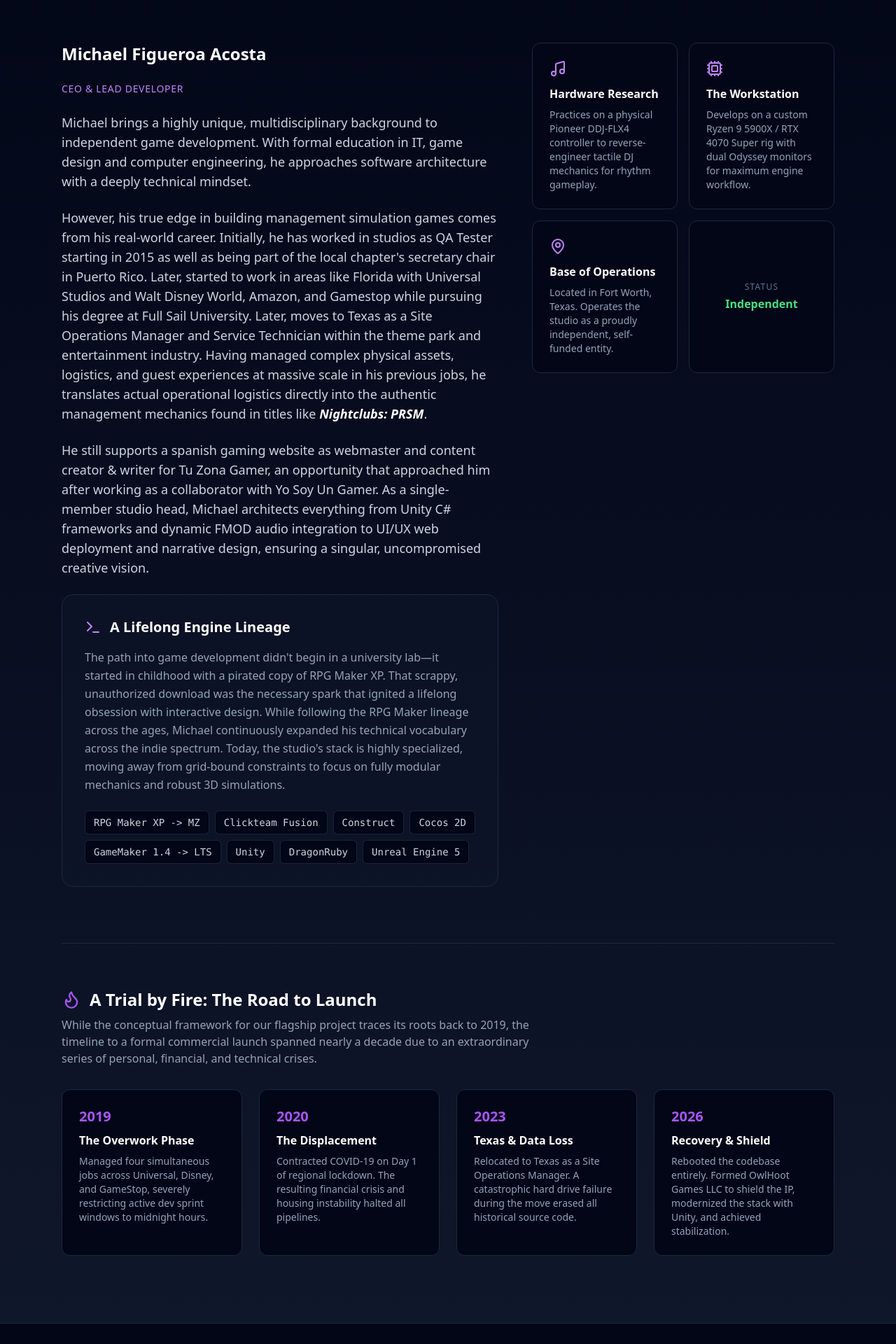
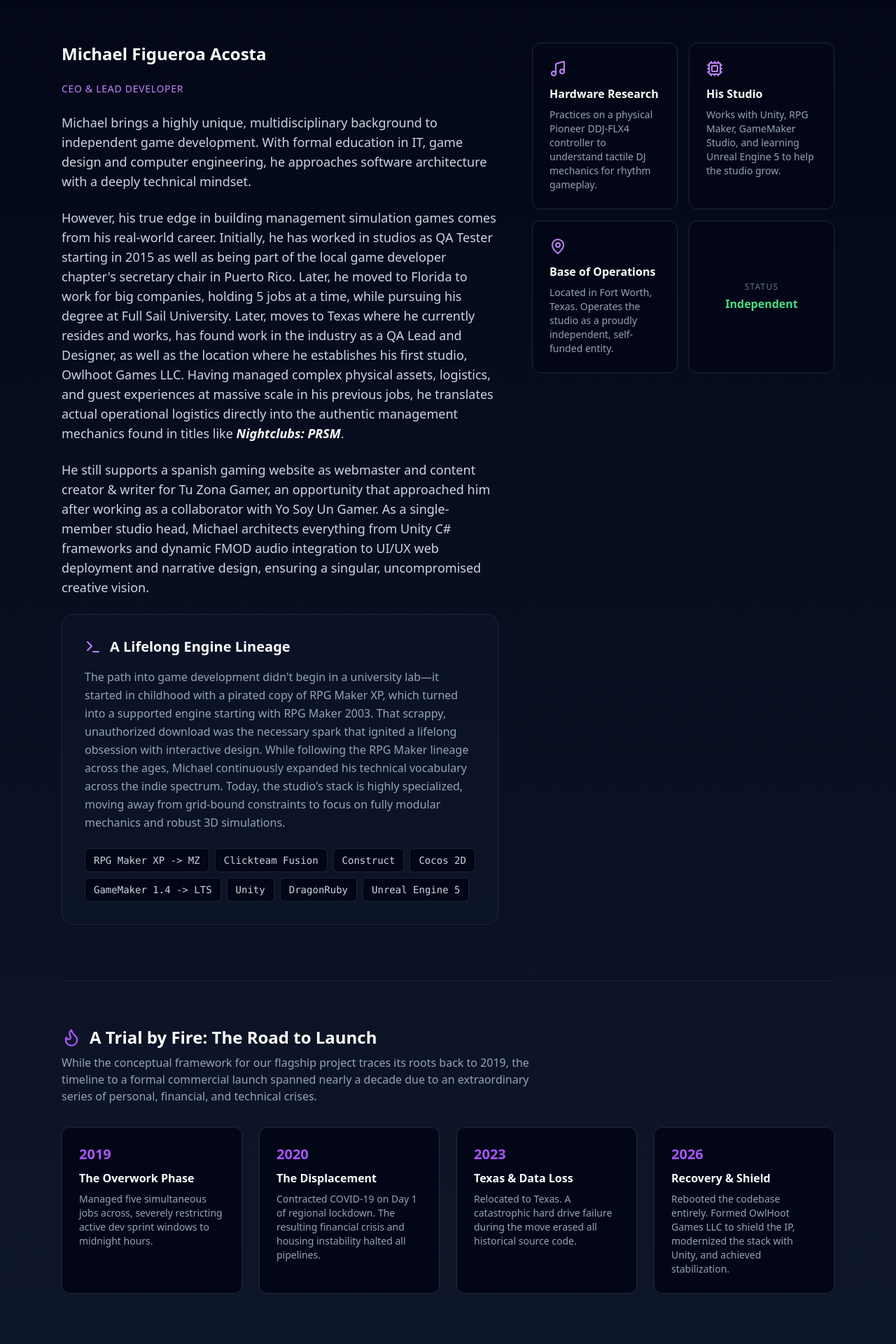
Before and after one commit to OwlhootMike/owlhootgames-site, a Next.js app: page /about in a window 1280 px wide. Shown: the part 1940-3860 px from the top of the page at 70% size. Built offline with nearby package versions, Linux system fonts and the light colour scheme.

Commit message:
Updating Information

```diff
--- a/app/about/page.tsx
+++ b/app/about/page.tsx
@@ -114,7 +114,7 @@ export default function AboutPage() {
                 Michael brings a highly unique, multidisciplinary background to independent game development. With formal education in IT, game design and computer engineering, he approaches software architecture with a deeply technical mindset.
               </p>
               <p>
-                However, his true edge in building management simulation games comes from his real-world career. Initially, he has worked in studios as QA Tester starting in 2015 as well as being part of the local chapter's secretary chair in Puerto Rico. Later, started to work in areas like Florida with Universal Studios and Walt Disney World, Amazon, and Gamestop while pursuing his degree at Full Sail University. Later, moves to Texas as a Site Operations Manager and Service Technician within the theme park and entertainment industry. Having managed complex physical assets, logistics, and guest experiences at massive scale in his previous jobs, he translates actual operational logistics directly into the authentic management mechanics found in titles like <span className="text-white font-semibold italic">Nightclubs: PRSM</span>.
+                However, his true edge in building management simulation games comes from his real-world career. Initially, he has worked in studios as QA Tester starting in 2015 as well as being part of the local game developer chapter's secretary chair in Puerto Rico. Later, he moved to Florida to work for big companies, holding 5 jobs at a time, while pursuing his degree at Full Sail University. Later, moves to Texas where he currently resides and works, has found work in the industry as a QA Lead and Designer, as well as the location where he establishes his first studio, Owlhoot Games LLC. Having managed complex physical assets, logistics, and guest experiences at massive scale in his previous jobs, he translates actual operational logistics directly into the authentic management mechanics found in titles like <span className="text-white font-semibold italic">Nightclubs: PRSM</span>.
               </p>
               <p>
                 He still supports a spanish gaming website as webmaster and content creator & writer for Tu Zona Gamer, an opportunity that approached him after working as a collaborator with Yo Soy Un Gamer. As a single-member studio head, Michael architects everything from Unity C# frameworks and dynamic FMOD audio integration to UI/UX web deployment and narrative design, ensuring a singular, uncompromised creative vision.
@@ -127,7 +127,7 @@ export default function AboutPage() {
                   A Lifelong Engine Lineage
                 </h4>
                 <p className="text-base text-slate-400 leading-relaxed mb-6">
-                  The path into game development didn't begin in a university lab—it started in childhood with a pirated copy of RPG Maker XP. That scrappy, unauthorized download was the necessary spark that ignited a lifelong obsession with interactive design. While following the RPG Maker lineage across the ages, Michael continuously expanded his technical vocabulary across the indie spectrum. Today, the studio's stack is highly specialized, moving away from grid-bound constraints to focus on fully modular mechanics and robust 3D simulations.
+                  The path into game development didn't begin in a university lab—it started in childhood with a pirated copy of RPG Maker XP, which turned into a supported engine starting with RPG Maker 2003. That scrappy, unauthorized download was the necessary spark that ignited a lifelong obsession with interactive design. While following the RPG Maker lineage across the ages, Michael continuously expanded his technical vocabulary across the indie spectrum. Today, the studio's stack is highly specialized, moving away from grid-bound constraints to focus on fully modular mechanics and robust 3D simulations.
                 </p>
                 <div className="flex flex-wrap gap-2 text-sm font-mono">
                   {[
@@ -153,13 +153,13 @@ export default function AboutPage() {
               <motion.div variants={fadeInUp} className="bg-slate-950 p-6 rounded-xl border border-slate-800">
                 <Music className="w-6 h-6 text-purple-400 mb-3" />
                 <h4 className="text-white font-bold mb-2">Hardware Research</h4>
-                <p className="text-sm text-slate-400">Practices on a physical Pioneer DDJ-FLX4 controller to reverse-engineer tactile DJ mechanics for rhythm gameplay.</p>
+                <p className="text-sm text-slate-400">Practices on a physical Pioneer DDJ-FLX4 controller to understand tactile DJ mechanics for rhythm gameplay.</p>
               </motion.div>
 
               <motion.div variants={fadeInUp} className="bg-slate-950 p-6 rounded-xl border border-slate-800">
                 <Cpu className="w-6 h-6 text-purple-400 mb-3" />
-                <h4 className="text-white font-bold mb-2">The Workstation</h4>
-                <p className="text-sm text-slate-400">Develops on a custom Ryzen 9 5900X / RTX 4070 Super rig with dual Odyssey monitors for maximum engine workflow.</p>
+                <h4 className="text-white font-bold mb-2">His Studio</h4>
+                <p className="text-sm text-slate-400">Works with Unity, RPG Maker, GameMaker Studio, and learning Unreal Engine 5 to help the studio grow.</p>
               </motion.div>
 
               <motion.div variants={fadeInUp} className="bg-slate-950 p-6 rounded-xl border border-slate-800">
@@ -188,9 +188,9 @@ export default function AboutPage() {
 
           <motion.div variants={staggerContainer} initial="hidden" whileInView="visible" viewport={{ once: true }} className="grid grid-cols-1 md:grid-cols-4 gap-6">
             {[
-              { year: "2019", title: "The Overwork Phase", desc: "Managed four simultaneous jobs across Universal, Disney, and GameStop, severely restricting active dev sprint windows to midnight hours." },
+              { year: "2019", title: "The Overwork Phase", desc: "Managed five simultaneous jobs across, severely restricting active dev sprint windows to midnight hours." },
               { year: "2020", title: "The Displacement", desc: "Contracted COVID-19 on Day 1 of regional lockdown. The resulting financial crisis and housing instability halted all pipelines." },
-              { year: "2023", title: "Texas & Data Loss", desc: "Relocated to Texas as a Site Operations Manager. A catastrophic hard drive failure during the move erased all historical source code." },
+              { year: "2023", title: "Texas & Data Loss", desc: "Relocated to Texas. A catastrophic hard drive failure during the move erased all historical source code." },
               { year: "2026", title: "Recovery & Shield", desc: "Rebooted the codebase entirely. Formed OwlHoot Games LLC to shield the IP, modernized the stack with Unity, and achieved stabilization." }
             ].map((item, index) => (
               <motion.div key={index} variants={fadeInUp} className="bg-slate-950 p-6 rounded-xl border border-slate-800 hover:border-purple-500/50 transition-colors relative overflow-hidden">
```
